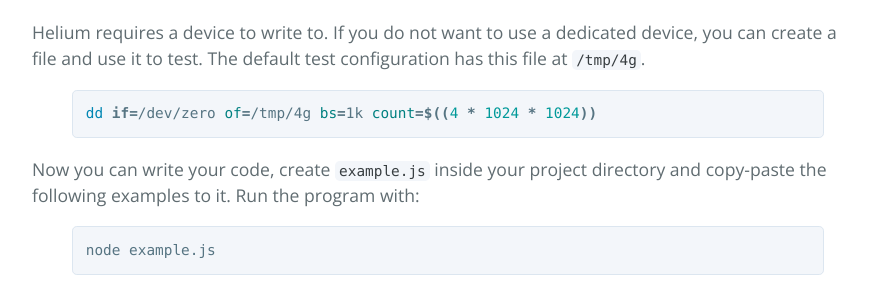
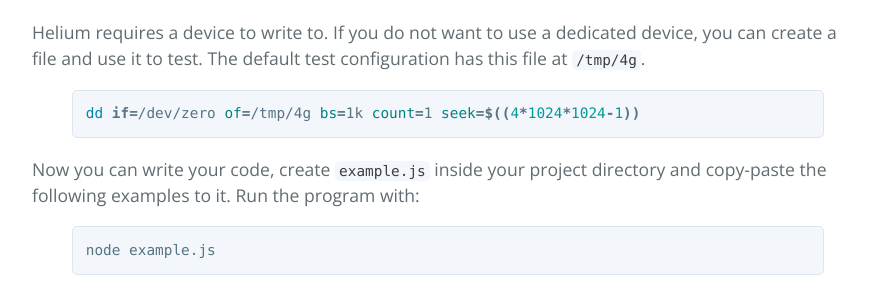
Before and after one commit to crigmaid/node-helium, a Jekyll site: the page built from index.md, in a window 1280 px wide and 900 px high, scrolled down 1391 px. Shown: the part 155-452 px from the top of the window, without its empty margins (192-1077 px from the left). Built offline with Jekyll 4.4.1, drawn with Linux system fonts in a browser that asks for light colours.

Commit message:
change to dd on quick usage.

```diff
--- a/index.md
+++ b/index.md
@@ -39,7 +39,7 @@ npm install node-helium_centos7.tar.gz
 Helium requires a device to write to. If you do not want to use a dedicated device, you can create a file and use it to test. The default test configuration has this file at `/tmp/4g`.
 
 {% highlight bash %}
-dd if=/dev/zero of=/tmp/4g bs=1k count=$((4 * 1024 * 1024))
+dd if=/dev/zero of=/tmp/4g bs=1k count=1 seek=$((4*1024*1024-1))
 {% endhighlight %}
 
 Now you can write your code, create `example.js` inside your project directory and copy-paste the following examples to it. Run the program with:
```
